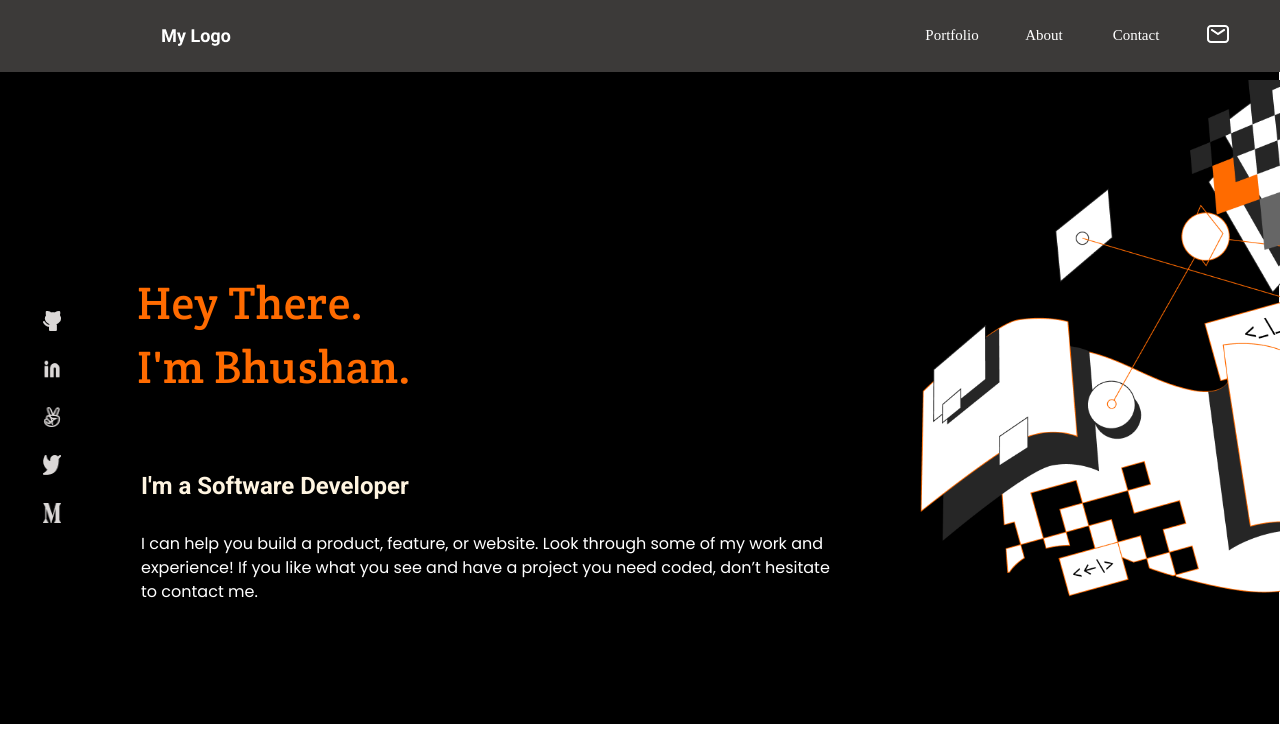
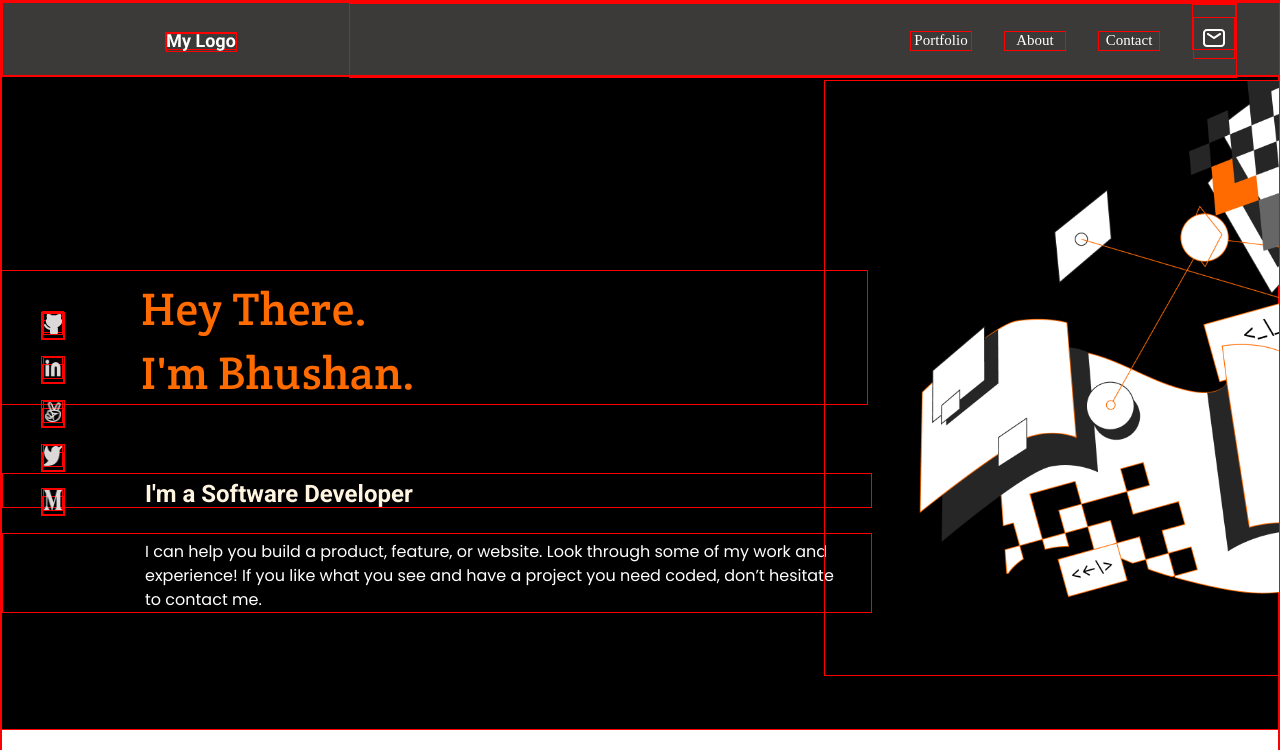
Before and after one commit to bhushan354/My-Portfolio, a website: page index.html in a window 1280 px wide. Shown: the top 750 px of the page. Drawn offline with Linux system fonts and the light colour scheme.

Commit message:
changes done

```diff
--- a/style.css
+++ b/style.css
@@ -48,6 +48,7 @@
 }
 
 * {
+  border: 1px solid red;
   margin: 0;
   padding: 0;
 }
@@ -193,7 +194,7 @@
   font-family: "Crete Round", sans-serif;
   font-style: normal;
   font-weight: 400;
-  margin-top: 52px;
+  margin-top: 120px;
   font-size: 46px;
   line-height: 64px;
   letter-spacing: 0.37px;
@@ -221,8 +222,8 @@
 
 .littleParagraph {
   font-style: normal;
-  font-size: 16px;
-  margin-top: 14px;
+  font-size: 14px;
+  margin-top: 4px;
   font-weight: 400;
   line-height: 24px;
   padding: 0 24px 0 24px;
@@ -235,9 +236,9 @@
   display: flex;
   align-items: center;
   flex-direction: row;
-  gap: 24px;
+  gap: 16px;
   list-style: none;
-  margin-left: 22px;
+  margin-left: 24px;
   margin-top: 4px;
   width: 200px;
   height: 40px;
@@ -284,7 +285,7 @@
 }
 
 .AboutLine1 {
-  width: 100%;
+  width: 90%;
   top: 830px;
   position: absolute;
   border: 1px solid #212121;
@@ -662,7 +663,6 @@
 .MySkills {
   width: 100%;
   margin-top: 226px;
-  margin-left: 0;
   color: #fff;
   text-align: center;
 }
@@ -992,7 +992,7 @@ input#Name {
     padding: 6px 24px 0 142px;
     font-family: "Poppins", sans-serif;
     color: #fff;
-    margin-top: 14px;
+    margin-top: 12px;
   }
 
   .connectIcons {
```
